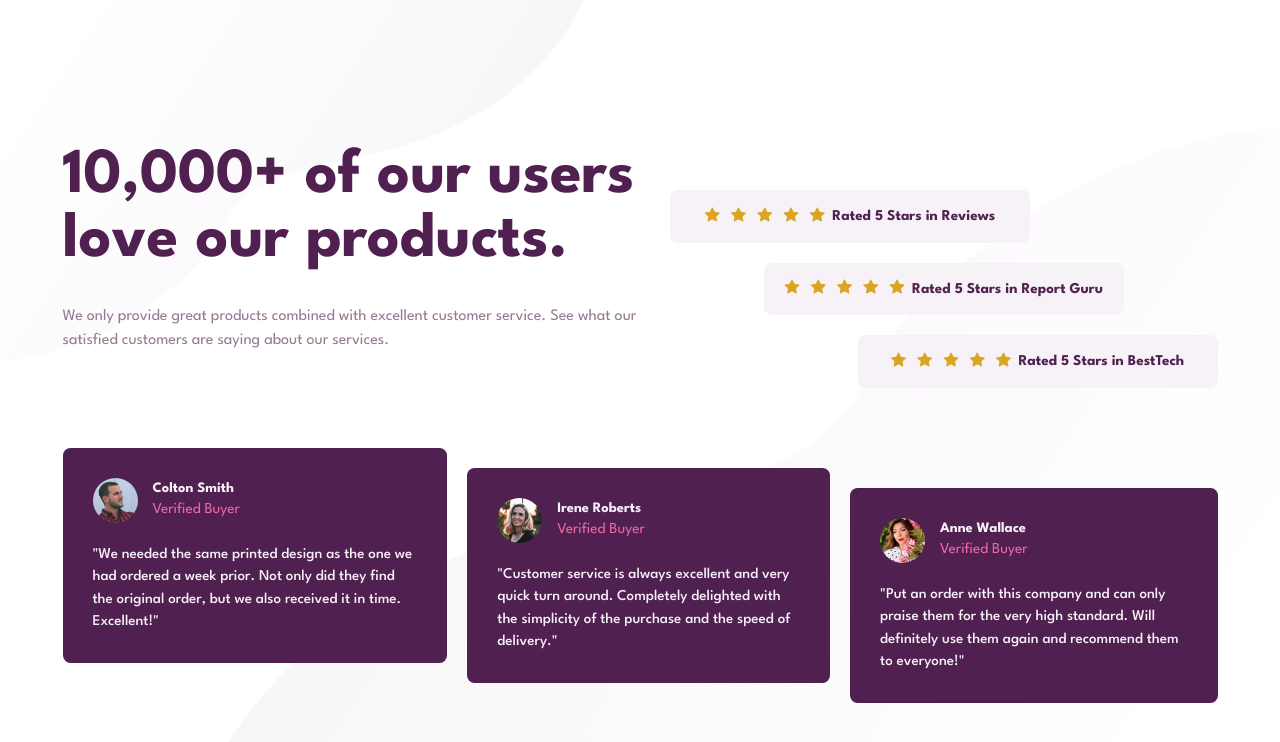
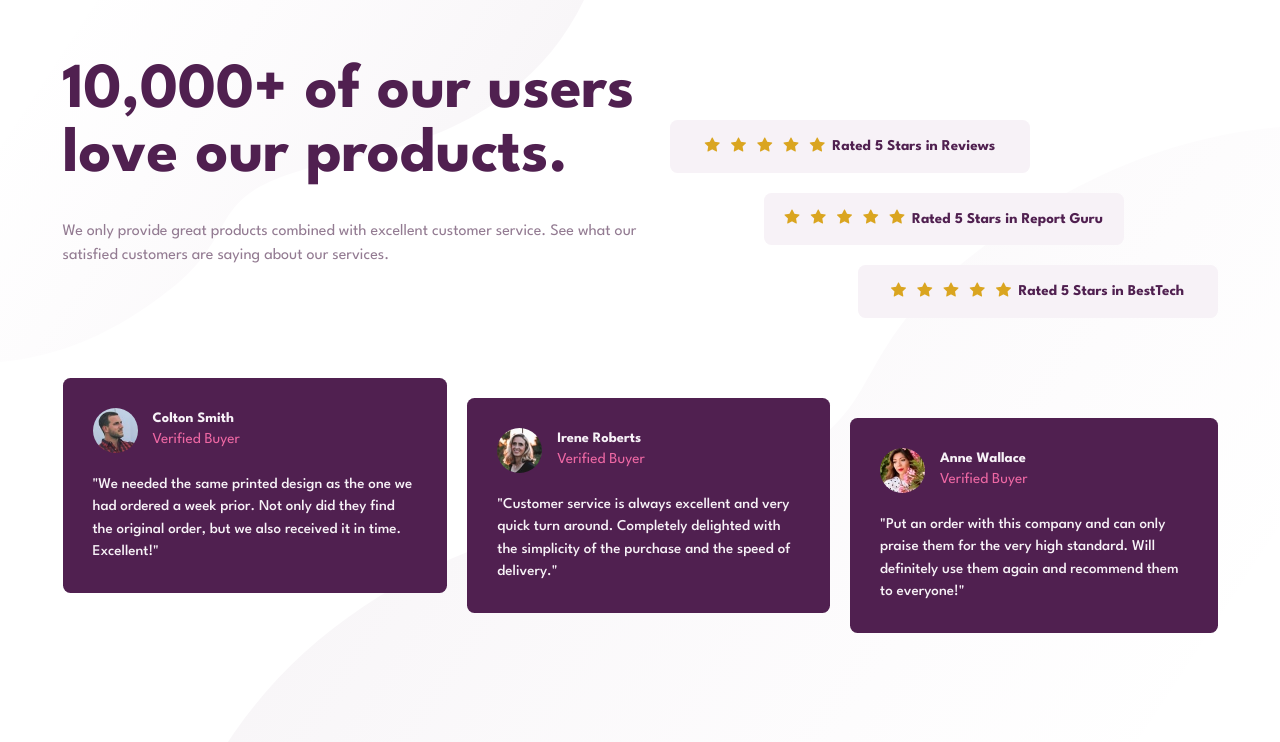
Before and after one commit to uepzues/social-proof-section, a plain HTML site: page index.html in a window 1280 px wide. Drawn offline with nearby package versions, Linux system fonts and the light colour scheme.

Commit message:
modified:   style.css

```diff
--- a/style.css
+++ b/style.css
@@ -97,7 +97,7 @@ main {
 }
 
 .header {
-  margin-top: 3em;
+  margin-top: 2em;
 }
 
 .header__head {
@@ -183,7 +183,7 @@ main {
 
   .wrapper {
     justify-content: center;
-    margin-top: 100px;
+    margin-top: 30px;
     display: grid;
     grid-template-columns: repeat(2, 50%);
   }
```
